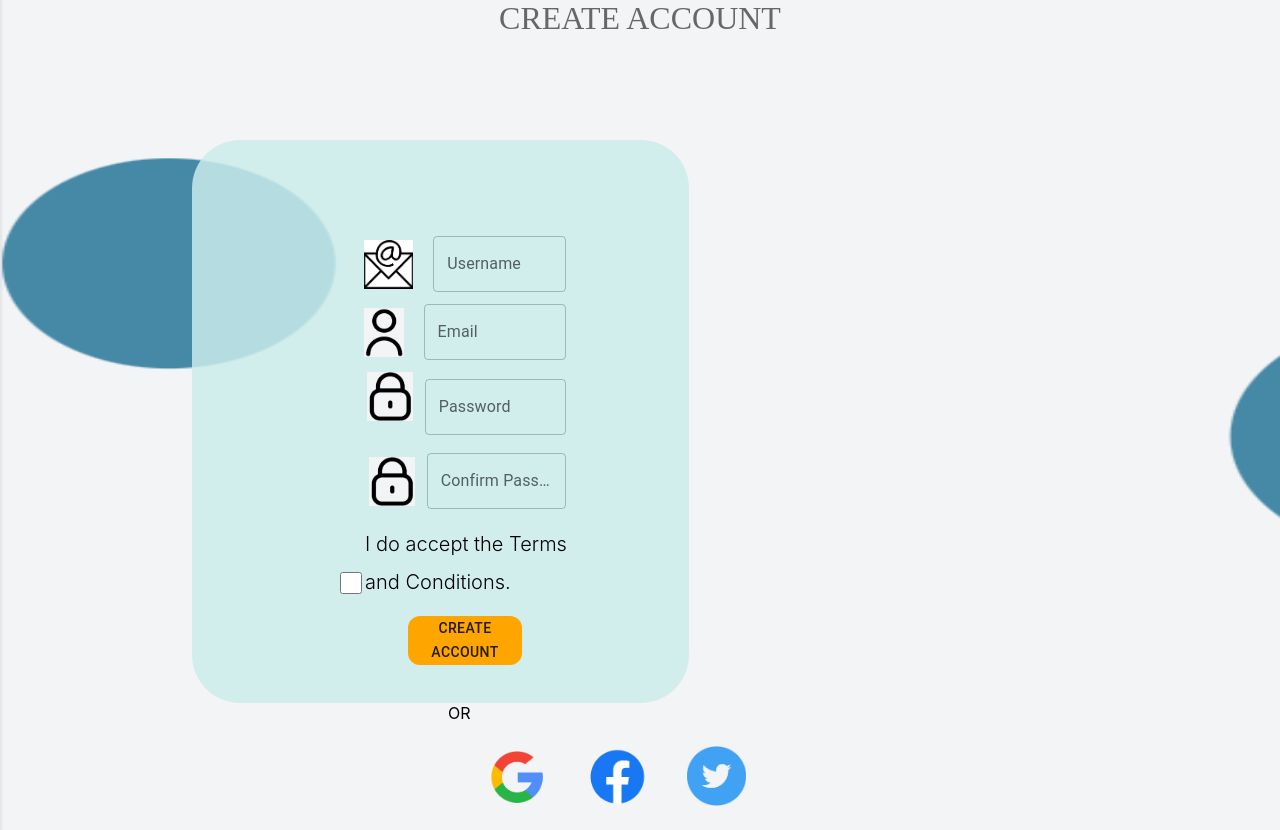
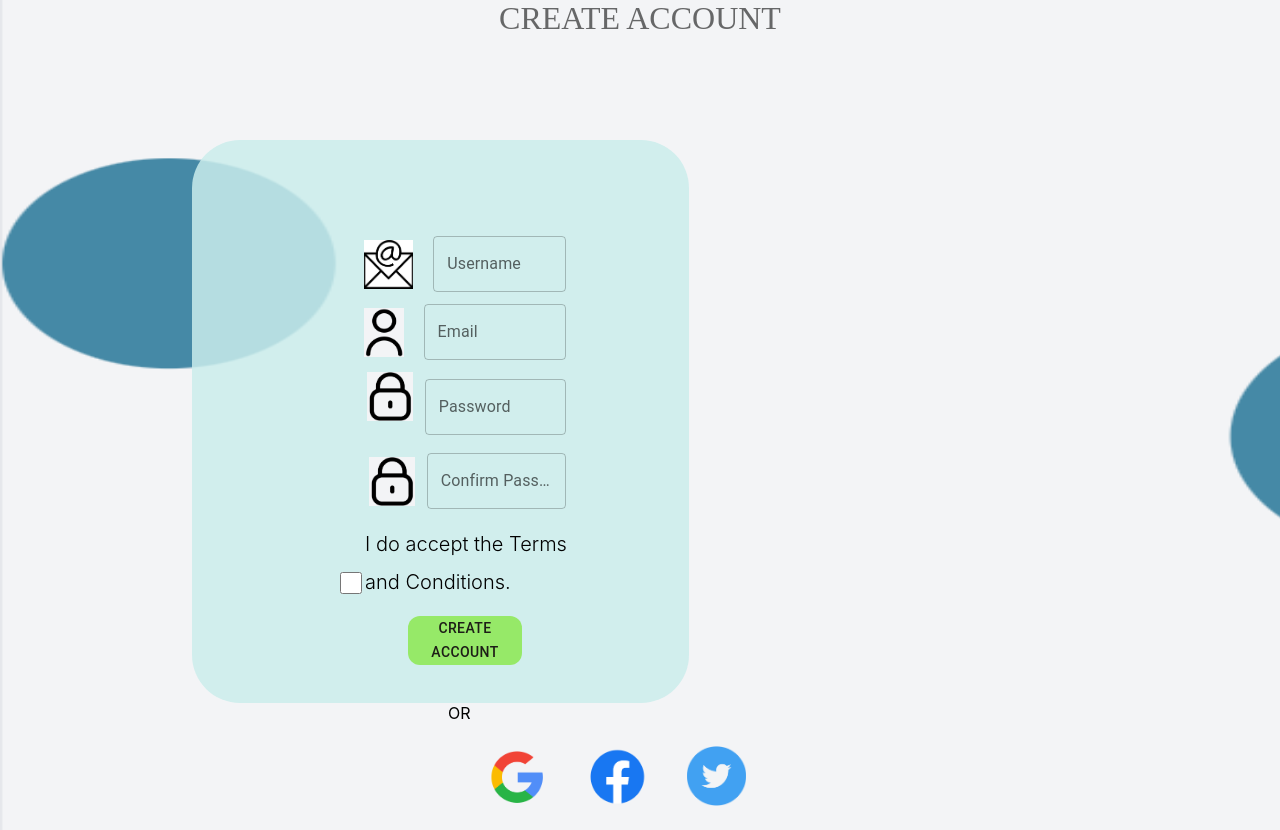
Before and after one commit to Dhineshkumar252/React_Learning, a React (Create React App) app: page /Register in a window 1280 px wide. Shown: the top 830 px of the page. Built offline with nearby package versions, Linux system fonts and the light colour scheme.

Commit message:
Update registeri.css

```diff
--- a/src/registeri.css
+++ b/src/registeri.css
@@ -206,8 +206,8 @@ body{
       background-color: red;
     }
     .ar{
-      color: blue;
-      background-color: orange;
+      color: aliceblue;
+      background-color: rgba(110, 230, 13, 0.589);
       border-radius: 12px;
       width: 70%;
       height: 30%;
```
